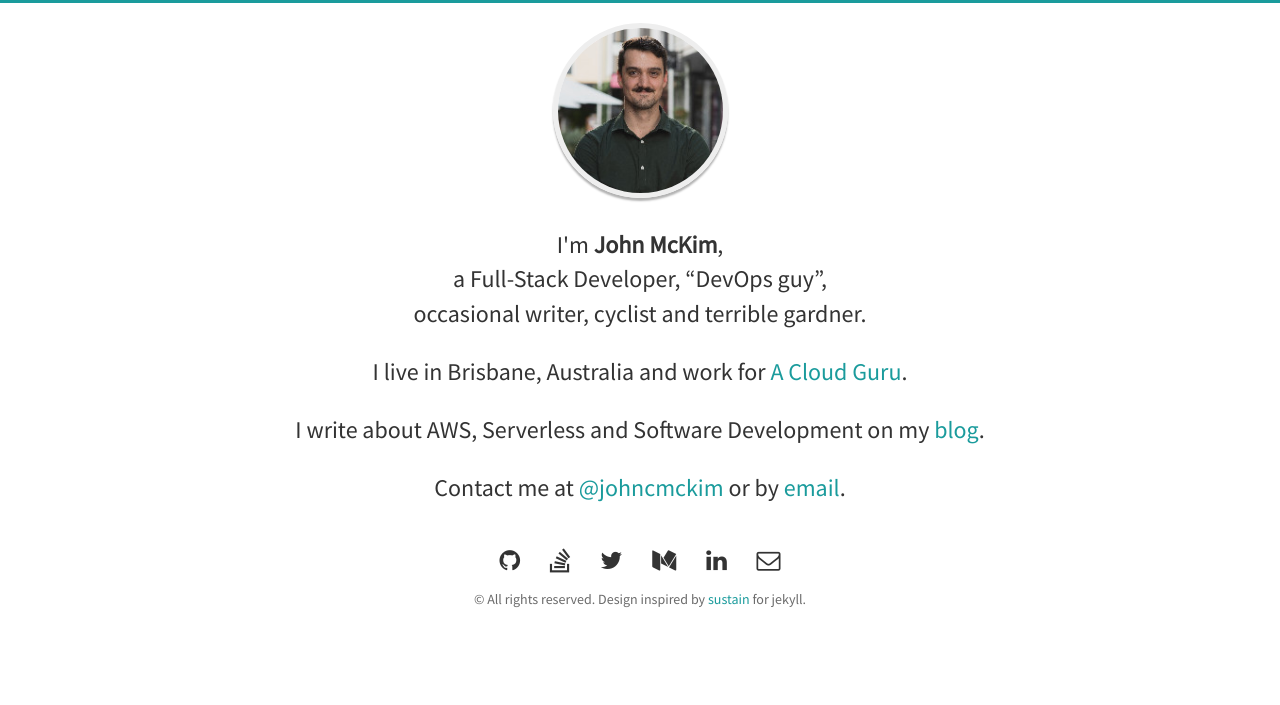
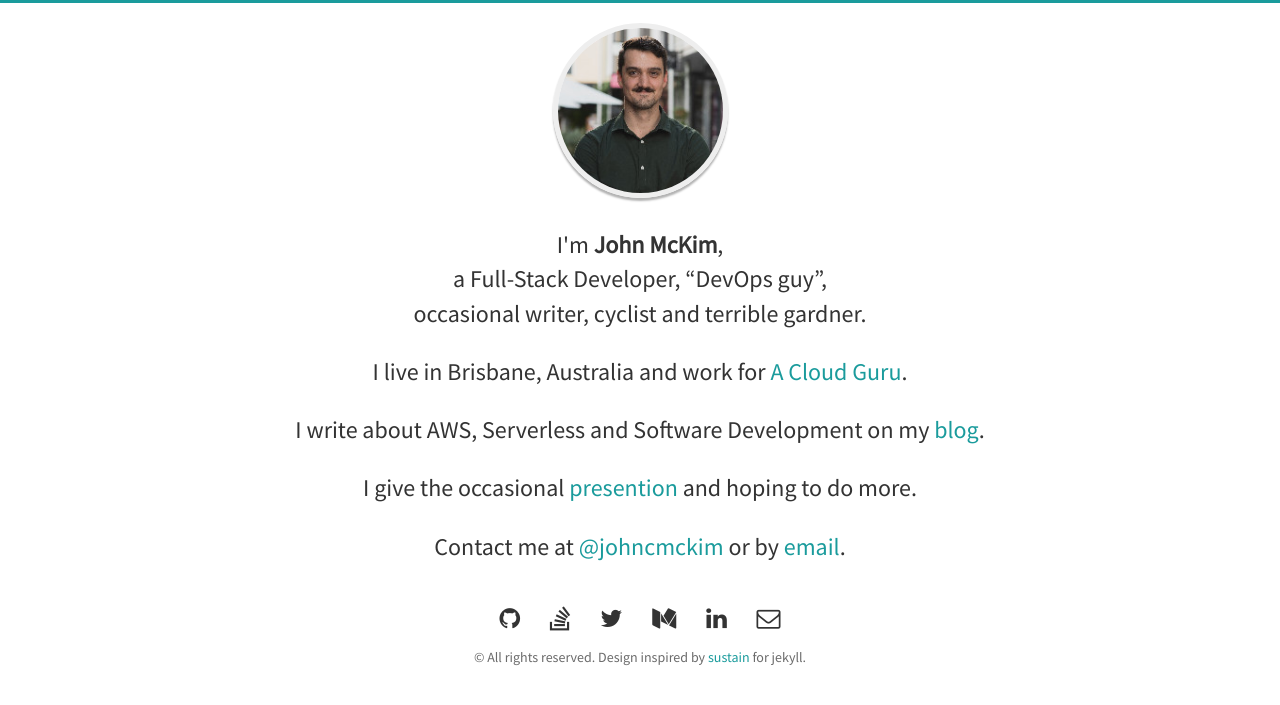
Before and after one commit to johncmckim/johncmckim.github.io, a Jekyll site: the page built from index.html, in a window 1280 px wide. Shown: the top 705 px of the page. Built offline with Jekyll 4.4.1, drawn with Linux system fonts in a browser that asks for light colours.

Commit message:
Add info about presentations and home link in nav

```diff
--- a/_includes/header.html
+++ b/_includes/header.html
@@ -2,6 +2,11 @@
   <div class="container">
     <div id="navbar">
       <ul class="nav navbar-nav navbar-right">
+        <li>
+          <a href="/">
+            Home
+          </a>
+        </li>
         {% if site.blog_url %}
         <li>
           <a href="{{ site.blog_url }}">
--- a/index.html
+++ b/index.html
@@ -21,6 +21,9 @@
         I write about AWS, Serverless and Software Development on my <a href="{{ site.blog_url }}">blog</a>.
       </p>
       <p>
+        I give the occasional <a href="{{ site.baseurl }}presentations">presention</a> and hoping to do more.
+      </p>
+      <p>
         Contact me at
         <a href="http://twitter.com/{{ site.twitter_username }}">@{{ site.twitter_username }}</a>
         or by
```
